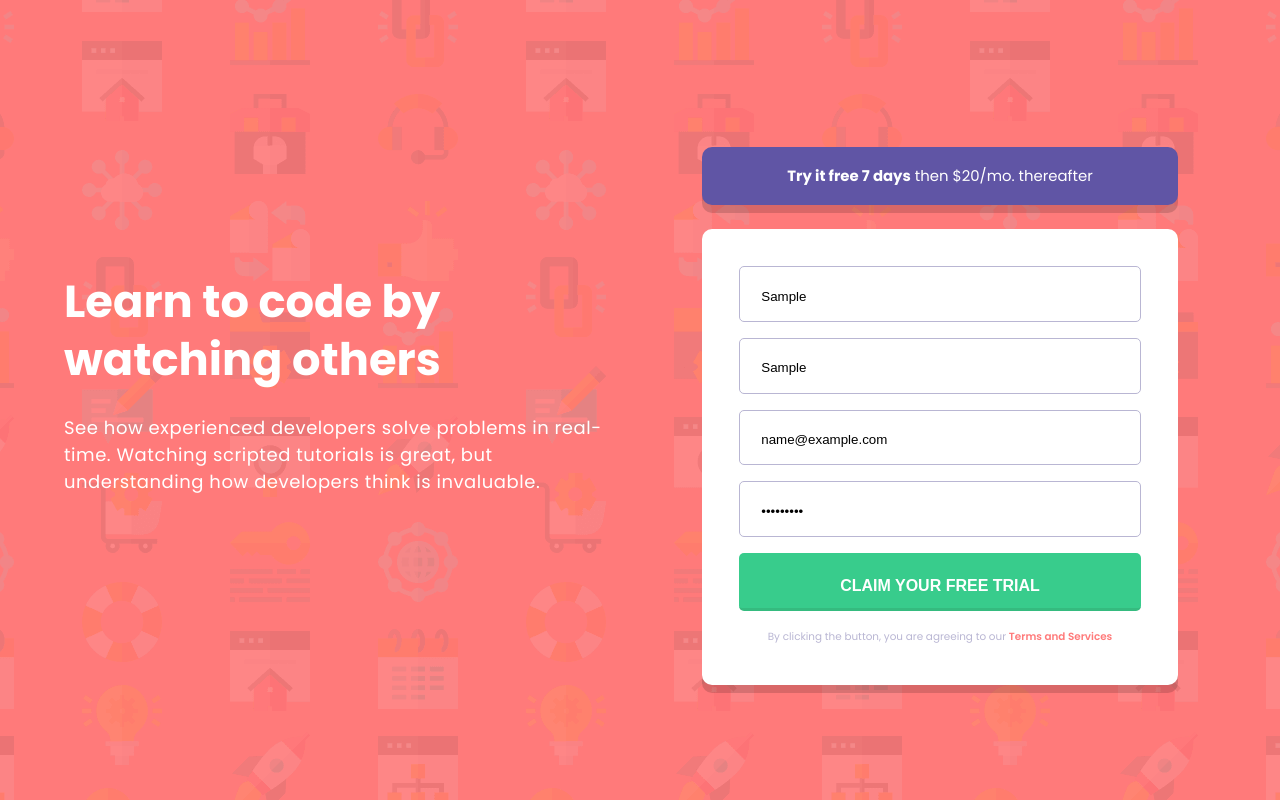
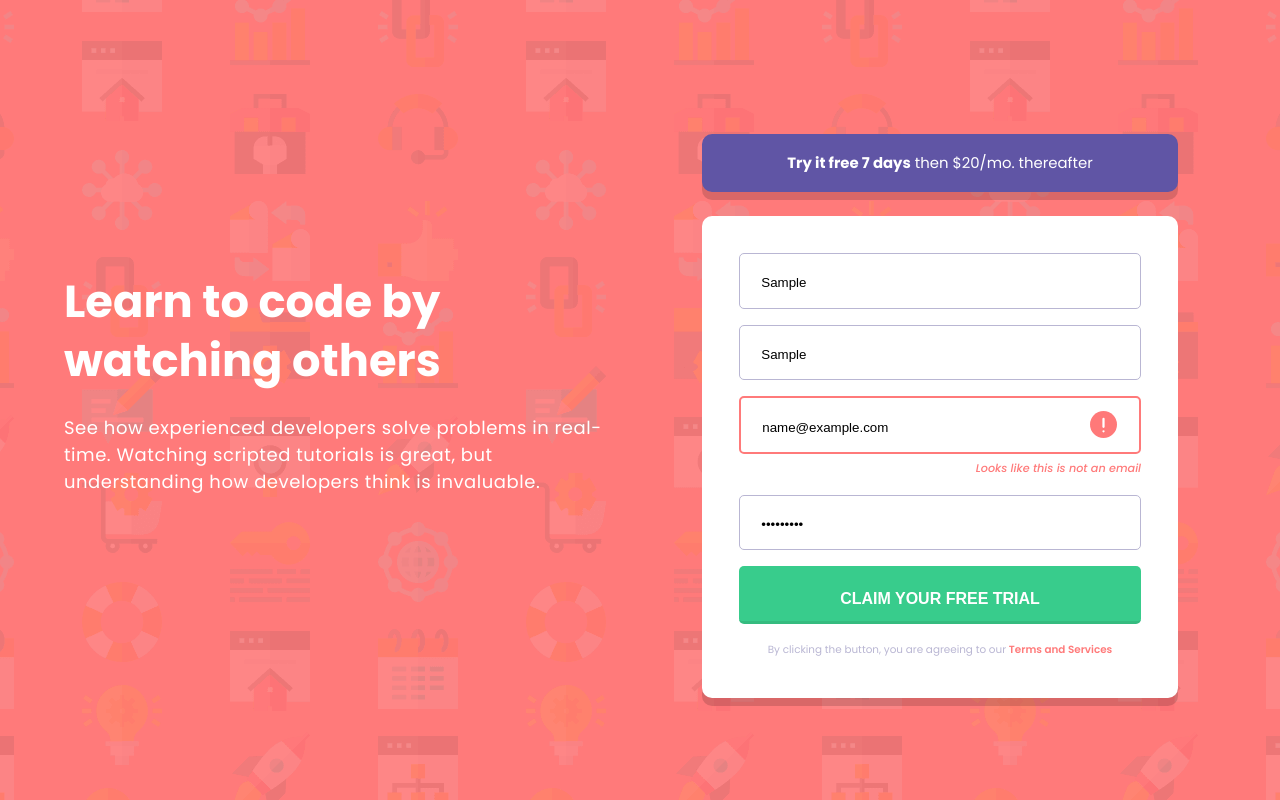
Before and after one commit to NorimNori/intro-component-singup-form, a React (Vite) app: page / in a window 1280 px wide. Both pictures are taken after typing "Sample", "Sample", "name@example.com", "Sample123" into the empty fields and a click on the button "CLAIM YOUR FREE TRIAL". Built offline with nearby package versions, Linux system fonts and the light colour scheme.

Commit message:
feat: enhance form validation

```diff
--- a/src/components/Form/Form.jsx
+++ b/src/components/Form/Form.jsx
@@ -5,29 +5,34 @@ import Input from "../Input/Input";
 import './Form.scss'
 
 const Form = () => {
-  const [first_name_error, set_first_name_error] = useState(false);
-  const [last_name_error, set_last_name_error] = useState(false);
-  const [email_error, set_email_error] = useState(false);
-  const [password_error, set_password_error] = useState(false);
+  const [errors, setErrors] = useState({
+    first_name: false,
+    last_name: false,
+    email: false,
+    password: false,
+  });
 
-  const emailRegex = /^[^\s@]+@[^\s@]+\.[^\s@]+$/;
+  const emailRegex = /^[^\s@]+@(gmail|hotmail|yahoo|outlook|live|icloud|aol|protonmail|zoho|yandex)\.com$/i;
 
   const sendData = async (data) => {
-    let hasError = false;
 
-    set_first_name_error(!data.first_name);
-    set_last_name_error(!data.last_name);
-    set_email_error(!emailRegex.test(data.email));
-    set_password_error(!data.password);
+    const updatedErrors = {
+      first_name: !data.first_name,
+      last_name: !data.last_name,
+      email: !emailRegex.test(data.email),
+      password: !data.password,
+    };
 
-    if (!data.first_name || !data.last_name || !emailRegex.test(data.email) || !data.password) {
-      hasError = true;
-      console.log("error")
+    setErrors(updatedErrors);
+
+    const isValid = !updatedErrors.first_name && !updatedErrors.last_name && !updatedErrors.email && !updatedErrors.password;
+
+    if (!isValid) {
+      console.log("error");
+      return;
     }
 
-    if (!hasError) {
-      console.log(data);
-    }
+    console.log(data);
   }
 
   const { input, handleInputChange, handleSubmit } = useForm(sendData, {
@@ -51,9 +56,9 @@ const Form = () => {
         value={input.first_name}
         onChange={handleInputChange}
         placeholder="First Name"
-        className={`form__input ${first_name_error ? "form__input--error" : ""}`}
-        style={{ display: email_error ? "block" : "none" }}
-        warnning="First Name cannot be empty"
+        className={`form__input ${errors.first_name ? "form__input--error" : ""}`}
+        style={{ display: errors.first_name ? "block" : "none" }}
+        warning={`${errors.first_name ? "First Name cannot be empty" : ""}`}
         />
 
         <Input
@@ -63,9 +68,9 @@ const Form = () => {
         value={input.last_name}
         onChange={handleInputChange}
         placeholder="Last Name"
-        className={`form__input ${last_name_error ? "form__input--error" : ""}`}
-        style={{ display: email_error ? "block" : "none" }}
-        warnning="Last Name cannot be empty"
+        className={`form__input ${errors.last_name ? "form__input--error" : ""}`}
+        style={{ display: errors.last_name ? "block" : "none" }}
+        warning={errors.last_name ? "Last Name cannot be empty" : ""}
         />
 
         <Input
@@ -74,10 +79,10 @@ const Form = () => {
         name="email"
         value={input.email}
         onChange={handleInputChange}
-        placeholder={`${email_error ? "email@example/com" : "Email address"}`}
-        className={`form__input ${email_error ? "form__input--error form__input--email" : ""}`}
-        style={{ display: email_error ? "block" : "none" }}
-        warnning="Looks like this is not an email"
+        placeholder={`${errors.email ? "email@example/com" : "Email address"}`}
+        className={`form__input ${errors.email ? "form__input--error" : ""}`}
+        style={{ display: errors.email ? "block" : "none" }}
+        warning={errors.email ? "Looks like this is not an email" : ""}
         />
 
         <Input
@@ -87,9 +92,9 @@ const Form = () => {
         value={input.password}
         onChange={handleInputChange}
         placeholder="Password"
-        className={`form__input ${password_error ? "form__input--error" : ""}`}
-        style={{ display: email_error ? "block" : "none" }}
-        warnning="Password cannot be empty"
+        className={`form__input ${errors.password ? "form__input--error" : ""}`}
+        style={{ display: errors.password ? "block" : "none" }}
+        warning={errors.password ? "Password cannot be empty" : ""}
         />
 
         <Button />
--- a/src/components/Input/Input.jsx
+++ b/src/components/Input/Input.jsx
@@ -1,6 +1,6 @@
 import './Input.scss'
 
-const Input = ({ type, name, id, value, onChange, placeholder, className, warnning, style }) => {
+const Input = ({ type, name, id, value, onChange, placeholder, className, warning, style }) => {
   return (
     <label className="form__input--label">
       <span className="visually-hidden">{placeholder}</span>
@@ -23,7 +23,7 @@ const Input = ({ type, name, id, value, onChange, placeholder, className, warnni
       className='form__input--warnning'
       style={style}
       >
-        {warnning}
+        {warning}
       </p>
     </label>
   )
```
